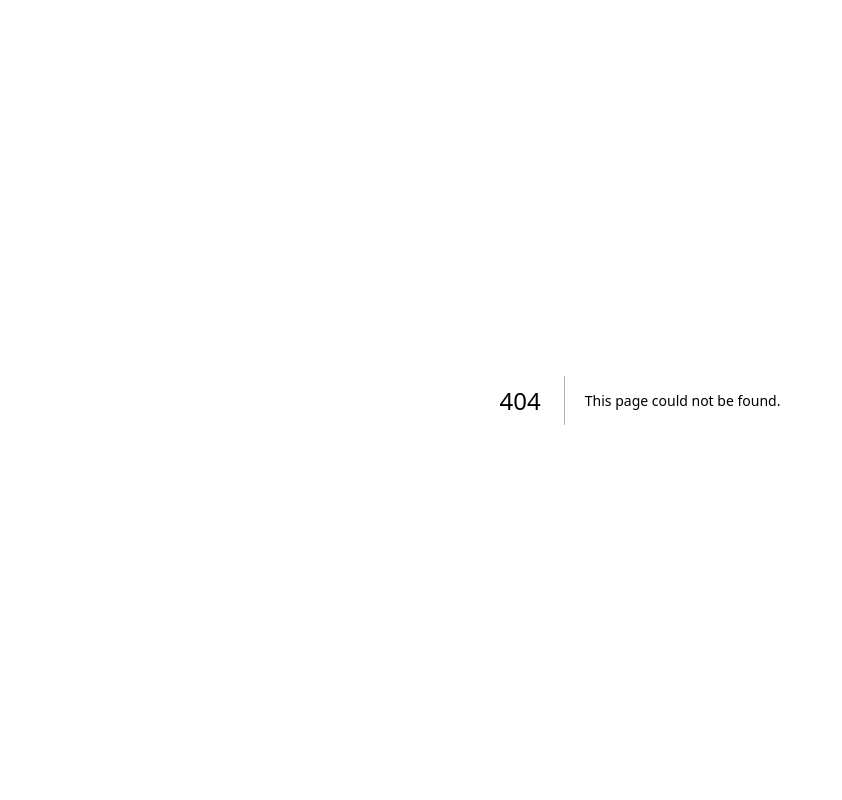
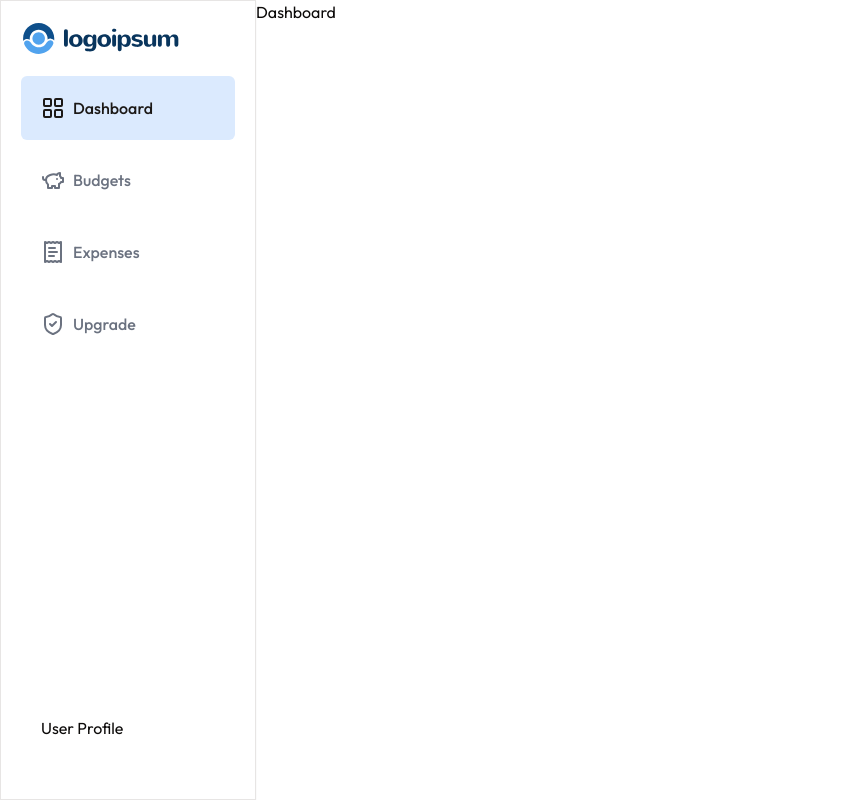
Before and after one commit to taurusilver7/expense-tracker, a Next.js app: page /dashboard in a window 1280 px wide. Before the commit this address had no page. Shown: the whole page, without its empty margins (0-842 px from the left). Built offline with nearby package versions, Linux system fonts and the light colour scheme.

Commit message:
init changes

```diff
--- /dev/null
+++ b/app/(main)/dashboard/_components/navbar.jsx
@@ -0,0 +1,67 @@
+import { cn } from "@/lib/utils";
+import { LayoutGrid, PiggyBank, ReceiptText, ShieldCheck } from "lucide-react";
+import Image from "next/image";
+import Link from "next/link";
+import { usePathname } from "next/navigation";
+import React, { useEffect } from "react";
+
+const menuList = [
+	{
+		id: 1,
+		name: "Dashboard",
+		icon: LayoutGrid,
+		path: "/dashboard",
+	},
+	{
+		id: 2,
+		name: "Budgets",
+		icon: PiggyBank,
+		path: "/dashboard/budgets",
+	},
+	{
+		id: 3,
+		name: "Expenses",
+		icon: ReceiptText,
+		path: "/dashboard/expenses",
+	},
+	{
+		id: 4,
+		name: "Upgrade",
+		icon: ShieldCheck,
+		path: "/dashboard/upgrade",
+	},
+];
+
+const Navbar = () => {
+	const path = usePathname();
+
+	useEffect(() => {
+		console.log(path);
+	}, [path]);
+	return (
+		<div className="h-screen p-5 border shadow-sm">
+			<Image src="/logo.svg" alt="logo" width={160} height={100} />
+			<div className="mt-5">
+				{menuList.map((menu, index) => (
+					<Link href={menu.path} key={index}>
+						<h2
+							className={cn(
+								"flex gap-2 items-center text-gray-500 font-medium mb-2 p-5 cursoi=r-pointer rounded-md hover:text-primary hover:bg-blue-100",
+								path === menu.path && "text-primary bg-blue-100"
+							)}
+						>
+							<menu.icon />
+							{menu.name}
+						</h2>
+					</Link>
+				))}
+			</div>
+
+			<div className="fixed bottom-10 p-5 flex gap-2 items-center">
+				User Profile
+			</div>
+		</div>
+	);
+};
+
+export default Navbar;
--- /dev/null
+++ b/app/(main)/dashboard/layout.jsx
@@ -0,0 +1,18 @@
+"use client";
+
+import Navbar from "./_components/navbar";
+
+export default function DashboardLayout({ children }) {
+	return (
+		<div>
+			<div className='fixed md:w-64 hidden md:block'>
+            {/* Side Navigation Pane */}
+            <Navbar />
+         </div>
+			<div className="md:ml-64">
+				{/* Dashboard Header */}
+				{children}
+			</div>
+		</div>
+	);
+}
--- /dev/null
+++ b/app/(main)/dashboard/page.jsx
@@ -0,0 +1,11 @@
+"use client";
+
+import React from 'react'
+
+const Dashboard = () => {
+  return (
+    <div>Dashboard</div>
+  )
+}
+
+export default Dashboard
--- a/app/(marketing)/_components/header.jsx
+++ b/app/(marketing)/_components/header.jsx
@@ -14,9 +14,8 @@ const Header = () => {
 					<Button variant="outline">Dashboard</Button>
 				</Link>
 
-				<UserButton />
-
-				<Link href="/sign-in">Get Started</Link>
+				{/* <UserButton /> */}
+				{true ? <p>User</p> : <Link href="/sign-in">Get Started</Link>}
 			</div>
 		</nav>
 	);
--- /dev/null
+++ b/app/(marketing)/_components/hero.jsx
@@ -0,0 +1,39 @@
+import Image from "next/image";
+import React from "react";
+
+const Hero = () => {
+	return (
+		<div className="bg-gray-50 flex items-center flex-col">
+			<div className="mx-auto max-w-screen-xl px-4 py-32">
+				<div className="mx-auto max-w-xl text-center">
+					<h1 className="text-3xl font-extrabold sm:text-5xl">
+						Manage your expenses
+					</h1>
+					<p className="mt-4 sm:text-xl/relaxed">
+						Start Creating your budget and save ton of money
+					</p>
+
+					<div className="mt-8 flex flex-wrap justify-center gap-4">
+						<a
+							className="block w-full rounded bg-primary px-12 py-3
+           text-sm font-medium text-white shadow hover:bg-blue-700 focus:outline-none focus:ring active:bg-red-500 sm:w-auto"
+							href="/sign-in"
+						>
+							Get Started
+						</a>
+					</div>
+				</div>
+			</div>
+
+			<Image
+				src="/dashboard.png"
+				alt="dashboard"
+				width={1000}
+				height={700}
+				className="-mt-9 rounded-xl border-2"
+			/>
+		</div>
+	);
+};
+
+export default Hero;
--- a/app/(marketing)/page.jsx
+++ b/app/(marketing)/page.jsx
@@ -1,9 +1,11 @@
 import Header from "./_components/header";
+import Hero from "./_components/hero";
 
 export default function Home() {
 	return (
 		<main className="">
 			<Header />
+      <Hero />
 		</main>
 	);
 }
--- a/app/layout.js
+++ b/app/layout.js
@@ -1,17 +1,18 @@
-import { Inter } from "next/font/google";
+import { Inter, Outfit } from "next/font/google";
 import "./globals.css";
 
 const inter = Inter({ subsets: ["latin"] });
+const outfit = Outfit({ subsets: ["latin"] });
 
 export const metadata = {
-  title: "Create Next App",
-  description: "Generated by create next app",
+  title: "Budgety",
+  description: "Manage your expenses",
 };
 
 export default function RootLayout({ children }) {
   return (
     <html lang="en">
-      <body className={inter.className}>{children}</body>
+      <body className={outfit.className}>{children}</body>
     </html>
   );
 }
```
Also changed, not shown: public/dashboard.png (added), public/login.jpg (added).
